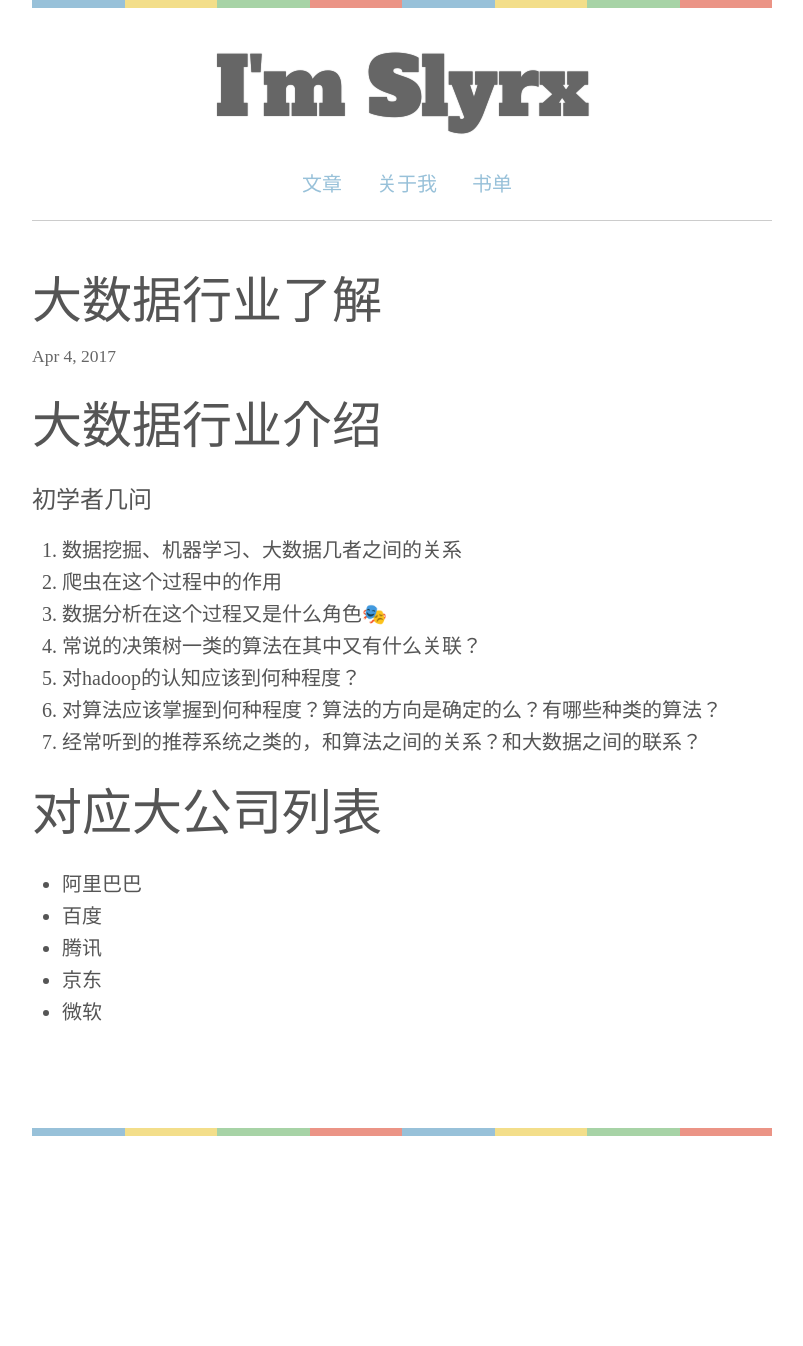
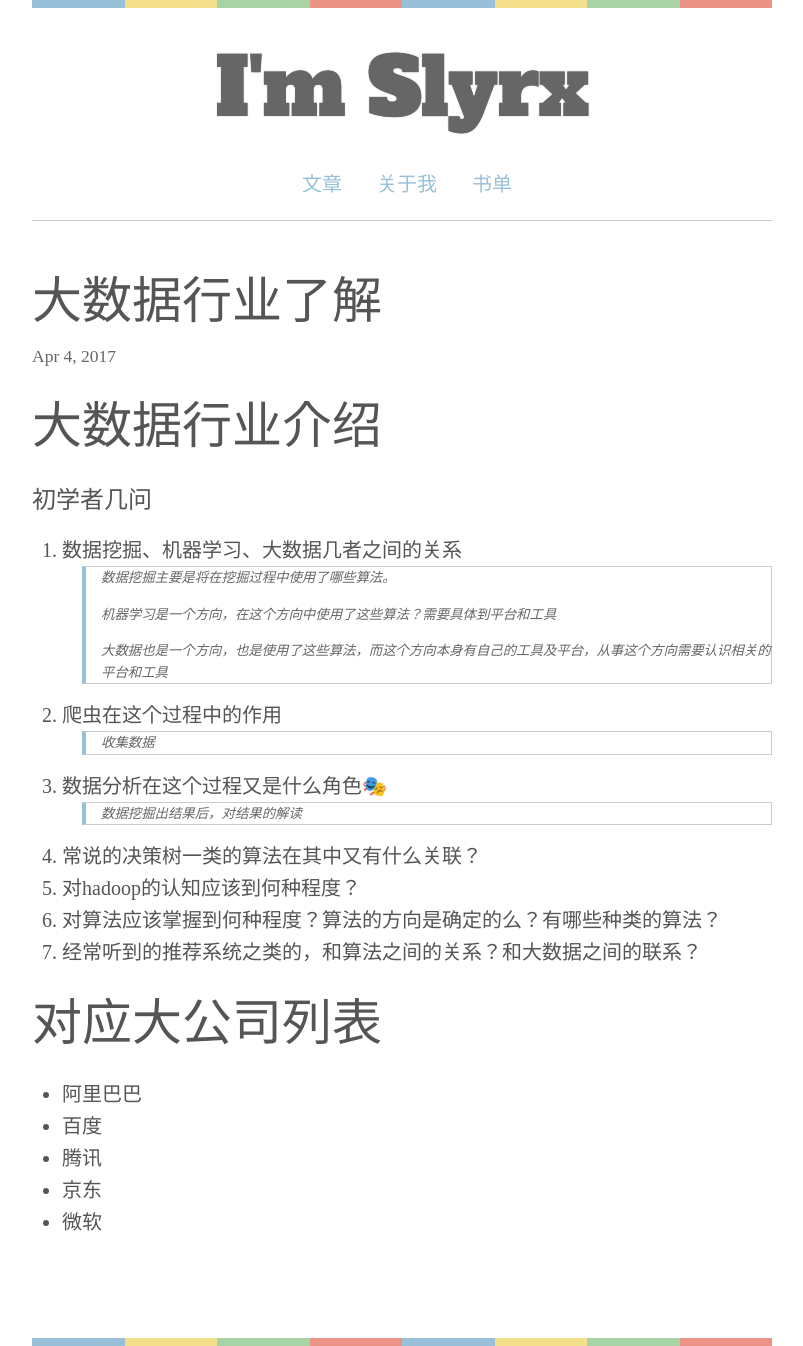
Before and after one commit to slyrx/blog, a Jekyll site: the page built from _posts/2017-4-4-大数据行业了解.md, in a window 1280 px wide. Shown: the whole page, without its empty margins (238-1041 px from the left). Built offline with Jekyll 4.4.1, drawn with Linux system fonts in a browser that asks for light colours; some web fonts are replaced; comment, search, counter and statistics services are not loaded; before the commit the page ends 1136 px from its top, so only the background shows below that.

Commit message:
Update 2017-4-4-大数据行业了解.md

```diff
--- a/_posts/2017-4-4-大数据行业了解.md
+++ b/_posts/2017-4-4-大数据行业了解.md
@@ -6,8 +6,15 @@
 # 大数据行业介绍
 ### 初学者几问
 1. 数据挖掘、机器学习、大数据几者之间的关系
+ >###### 数据挖掘主要是将在挖掘过程中使用了哪些算法。
+ >
+ >###### 机器学习是一个方向，在这个方向中使用了这些算法？需要具体到平台和工具
+ >
+ >###### 大数据也是一个方向，也是使用了这些算法，而这个方向本身有自己的工具及平台，从事这个方向需要认识相关的平台和工具
 2. 爬虫在这个过程中的作用
+ >###### 收集数据
 3. 数据分析在这个过程又是什么角色🎭
+ >###### 数据挖掘出结果后，对结果的解读
 4. 常说的决策树一类的算法在其中又有什么关联？
 5. 对hadoop的认知应该到何种程度？
 6. 对算法应该掌握到何种程度？算法的方向是确定的么？有哪些种类的算法？
```
